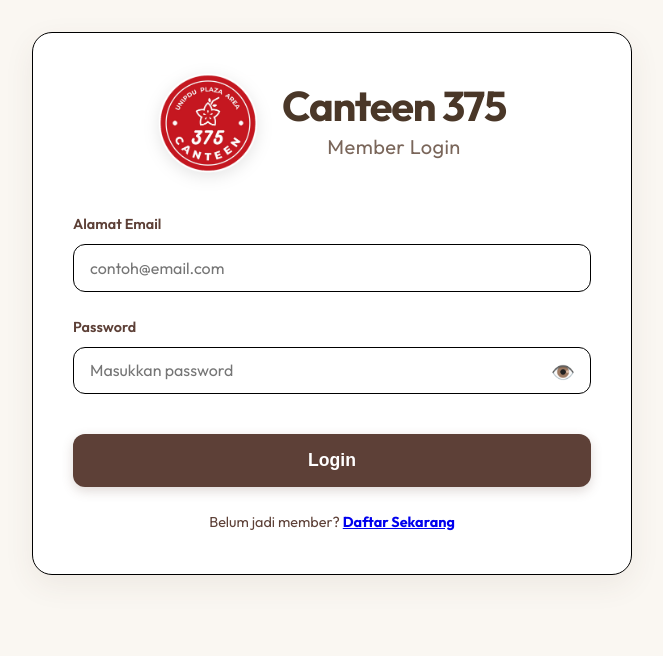
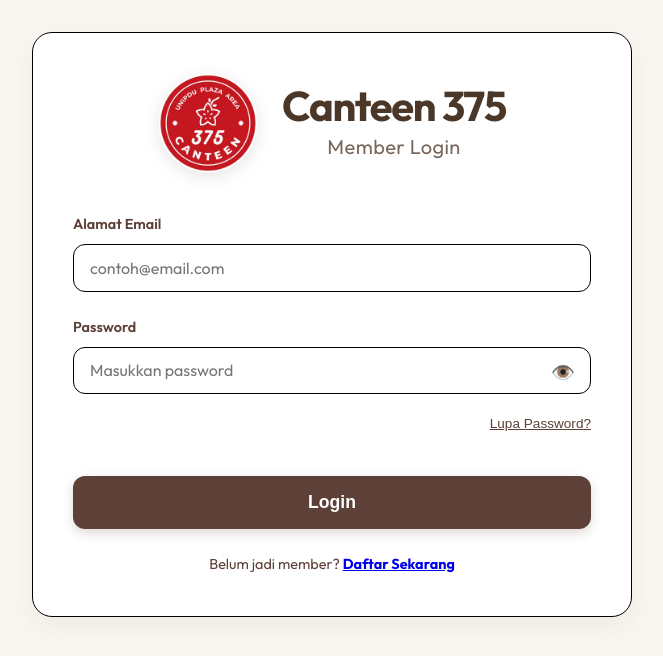
Before and after one commit to GhinanNavsih/canteen-375-registration, a Next.js app: page /login in a window 1280 px wide. Shown: the top 656 px of the page, without its empty margins (308-971 px from the left). Built offline with nearby package versions, Linux system fonts and the light colour scheme; no server answers.

Commit message:
feat: add password reset link option to login page

```diff
--- a/src/app/login/login-form.tsx
+++ b/src/app/login/login-form.tsx
@@ -3,7 +3,7 @@
 import { useState } from "react";
 import Image from "next/image";
 import { useSearchParams, useRouter } from "next/navigation";
-import { signInWithEmailAndPassword, getAuth } from "firebase/auth";
+import { signInWithEmailAndPassword, sendPasswordResetEmail } from "firebase/auth";
 import { auth } from "@/lib/firebase";
 import { userIsAdminFromToken } from "@/lib/adminAuth";
 
@@ -12,20 +12,42 @@ export default function LoginForm() {
     const redirect = searchParams.get("redirect") || "/dashboard";
     const [email, setEmail] = useState("");
     const [password, setPassword] = useState("");
+    const [isForgotPasswordMode, setIsForgotPasswordMode] = useState(false);
     const [showPassword, setShowPassword] = useState(false);
     const [loading, setLoading] = useState(false);
     const [error, setError] = useState("");
+    const [successMessage, setSuccessMessage] = useState("");
     const router = useRouter();
 
-    const handleLogin = async (e: React.FormEvent) => {
+    const handleSubmit = async (e: React.FormEvent) => {
         e.preventDefault();
         setLoading(true);
         setError("");
+        setSuccessMessage("");
+
+        if (isForgotPasswordMode) {
+            try {
+                console.log("[LOGIN] Sending password reset email to:", email);
+                await sendPasswordResetEmail(auth, email);
+                setSuccessMessage("Link reset password telah dikirim ke email Anda. Silakan periksa inbox atau spam.");
+            } catch (err: any) {
+                console.error(err);
+                const code = err.code as string;
+                if (code === "auth/user-not-found") {
+                    setError("Email tidak terdaftar.");
+                } else if (code === "auth/invalid-email") {
+                    setError("Format email tidak valid.");
+                } else {
+                    setError("Gagal mengirim link reset password. Silakan coba lagi.");
+                }
+            } finally {
+                setLoading(false);
+            }
+            return;
+        }
 
         try {
-            console.log("[LOGIN] Starting login for email:", email);
-
-            // Firebase Auth handles credential verification — no manual Firestore read needed.
+            console.log("[LOGIN] Starting password login for email:", email);
             const userCred = await signInWithEmailAndPassword(auth, email, password);
             console.log("[LOGIN] Sign-in successful. User UID:", userCred.user.uid);
             console.log("[LOGIN] User email:", userCred.user.email);
@@ -79,11 +101,11 @@ export default function LoginForm() {
                     />
                     <div className="logo-text">
                         <h1>Canteen 375</h1>
-                        <p>Member Login</p>
+                        <p>{isForgotPasswordMode ? "Reset Password" : "Member Login"}</p>
                     </div>
                 </div>
 
-                <form onSubmit={handleLogin}>
+                <form onSubmit={handleSubmit}>
                     <div className="form-group">
                         <label htmlFor="email">Alamat Email</label>
                         <input
@@ -97,6 +119,7 @@ export default function LoginForm() {
                         />
                     </div>
 
+                    {!isForgotPasswordMode && (
                         <div className="form-group" style={{ position: "relative" }}>
                             <label htmlFor="password">Password</label>
                             <input
@@ -128,6 +151,36 @@ export default function LoginForm() {
                                 {showPassword ? "🙈" : "👁️"}
                             </button>
                         </div>
+                    )}
+
+                    <div style={{ textAlign: "right", marginTop: "-0.5rem", marginBottom: "1.5rem" }}>
+                        <button
+                            type="button"
+                            onClick={() => {
+                                setIsForgotPasswordMode(!isForgotPasswordMode);
+                                setError("");
+                                setSuccessMessage("");
+                            }}
+                            style={{
+                                background: "none",
+                                border: "none",
+                                color: "var(--primary)",
+                                fontSize: "0.85rem",
+                                cursor: "pointer",
+                                textDecoration: "underline",
+                                fontWeight: "500",
+                                padding: 0
+                            }}
+                        >
+                            {isForgotPasswordMode ? "Kembali ke Login" : "Lupa Password?"}
+                        </button>
+                    </div>
+
+                    {successMessage && (
+                        <p style={{ color: "green", marginBottom: "1rem", textAlign: "center", fontSize: "0.9rem" }}>
+                            {successMessage}
+                        </p>
+                    )}
 
                     {error && (
                         <p style={{ color: "var(--error)", marginBottom: "1rem", textAlign: "center", fontSize: "0.9rem" }}>
@@ -136,7 +189,7 @@ export default function LoginForm() {
                     )}
 
                     <button type="submit" className="btn-submit" disabled={loading}>
-                        {loading ? "Masuk..." : "Login"}
+                        {loading ? "Memproses..." : isForgotPasswordMode ? "Kirim Link Reset" : "Login"}
                     </button>
 
                     <p style={{ textAlign: "center", marginTop: "1.5rem", fontSize: "0.9rem", color: "var(--primary)" }}>
```
Also changed, not shown: 1 other file (tests, documents, lock files or other folders). Lines whose indentation alone changed are shown as unchanged.
